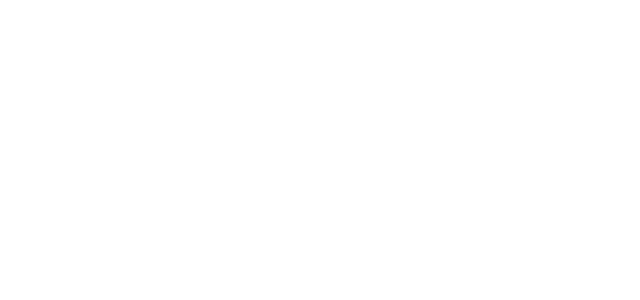
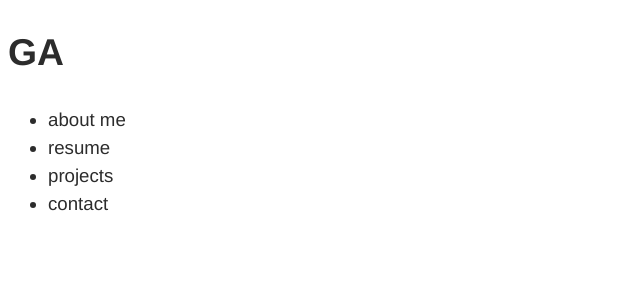
Before and after one commit to andrisgombos/homepage, a React (Create React App) app: page / in a window 1280 px wide. Shown: the top 300 px of the page, without its empty margins (0-640 px from the left). Built offline with nearby package versions, Linux system fonts and the light colour scheme.

Commit message:
header navigation

```diff
--- a/package.json
+++ b/package.json
@@ -42,5 +42,8 @@
       "last 1 firefox version",
       "last 1 safari version"
     ]
+  },
+  "devDependencies": {
+    "@types/styled-components": "^5.1.21"
   }
 }
--- a/src/App.css
+++ b/src/App.css
@@ -1,38 +1,7 @@
-.App {
-  text-align: center;
+body {
+    color: #2c2c2c;
+    font-family: 'Helvetica', 'Arial', sans-serif;
+    font-size: 14pt;
+    font-weight: normal;
+    line-height: 1.5;
 }
-
-.App-logo {
-  height: 40vmin;
-  pointer-events: none;
-}
-
-@media (prefers-reduced-motion: no-preference) {
-  .App-logo {
-    animation: App-logo-spin infinite 20s linear;
-  }
-}
-
-.App-header {
-  background-color: #282c34;
-  min-height: 100vh;
-  display: flex;
-  flex-direction: column;
-  align-items: center;
-  justify-content: center;
-  font-size: calc(10px + 2vmin);
-  color: white;
-}
-
-.App-link {
-  color: #61dafb;
-}
-
-@keyframes App-logo-spin {
-  from {
-    transform: rotate(0deg);
-  }
-  to {
-    transform: rotate(360deg);
-  }
-}
--- a/src/components/header.tsx
+++ b/src/components/header.tsx
@@ -1,8 +1,22 @@
 import React from 'react';
+import styled from 'styled-components';
 
+const Navbar = styled.div`
+    npmcolor: palevioletred;
+`
 
 const Header = () => (
-    <title>GA</title>
-)
+  <>
+    <Navbar>
+        <h1>GA</h1>
+        <ul>
+            <li>about me</li>
+            <li>resume</li>
+            <li>projects</li>
+            <li>contact</li>
+        </ul>
+    </Navbar>
+  </>
+);
 
 export default Header;
```
Also changed, not shown: 1 other file (tests, documents, lock files or other folders).
